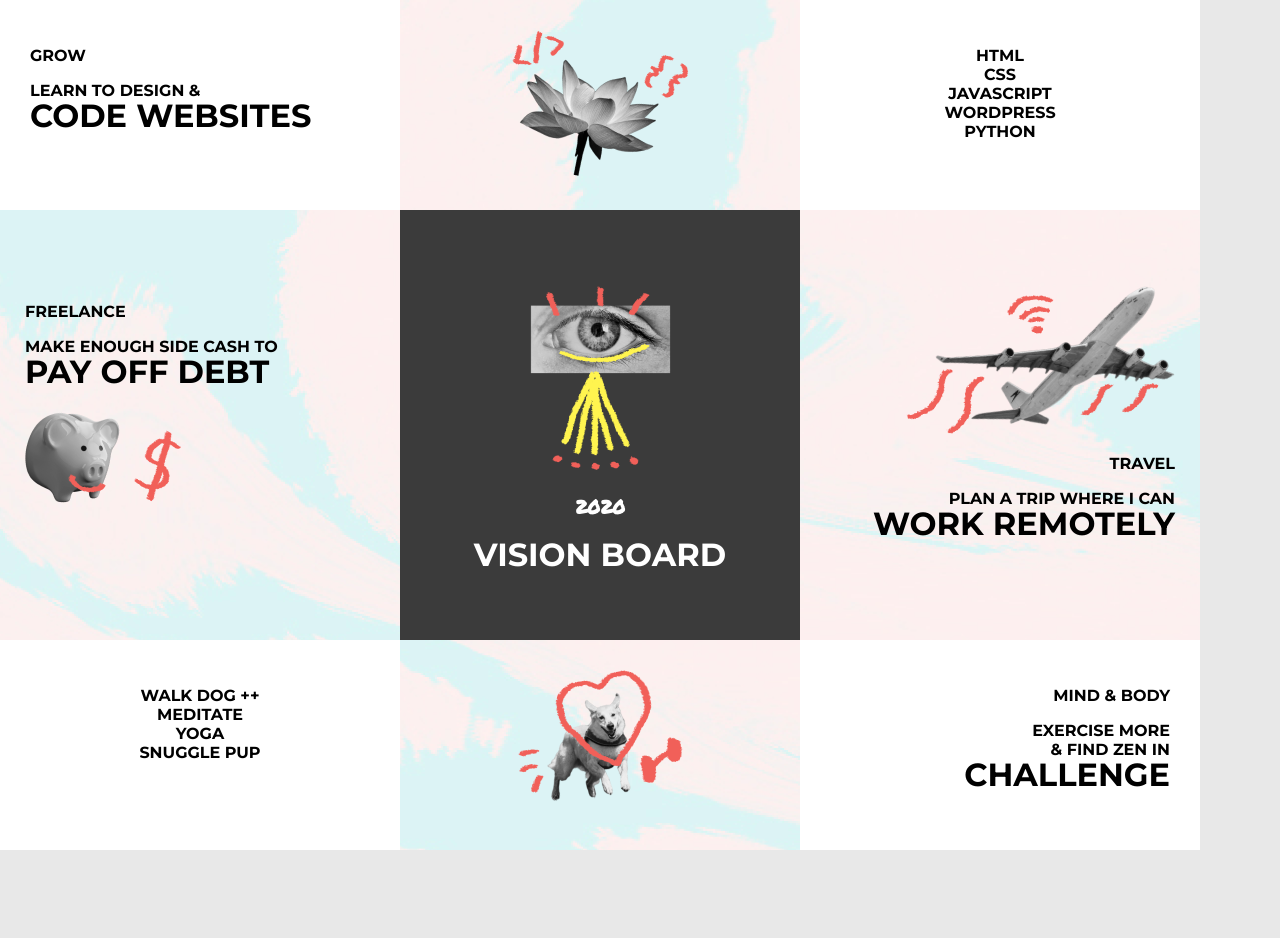
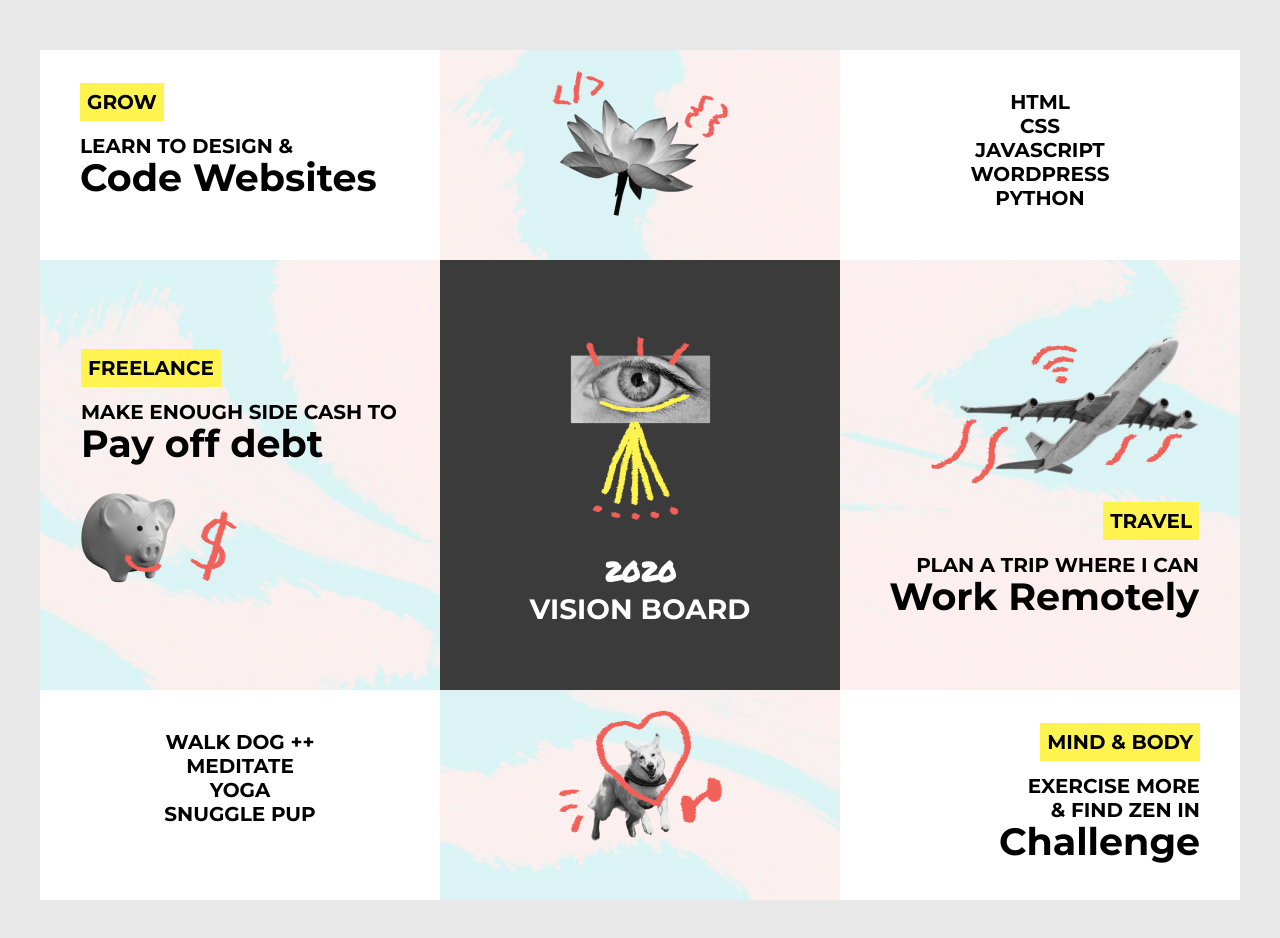
Before and after one commit to lindbergh27/vision-board, a plain HTML site: page index.html in a window 1280 px wide. Before the commit the page ends 850 px from the top, so only its background shows below. Drawn offline with Linux system fonts and the light colour scheme.

Commit message:
finished page

```diff
--- a/css/main.css
+++ b/css/main.css
@@ -1,41 +1,34 @@
-
 body {
-    background-color: #e8e8e8;
-}
-
-p {
-    margin-bottom: 0px;
-}
-
-h1 {
-    /*** line-height: 0px;***/
-    margin-top: -4px;
+    background: #E8E8E8;
 }
 
 #vision-board {
+    margin: 50px auto;
     width: 1200px;
     height: 850px;
     overflow: auto;
-    background-image: url(../img/background.png);
+    background: url('../img/background.png');
+    background-size: cover;
     font-family: 'Montserrat', sans-serif;
+    font-size: 20px;
+	font-weight: 700;
     text-transform: uppercase;
 }
 
 .block {
     float: left;
+    box-sizing: border-box;
     width: 400px;
-    box-sizing: border-box;
 }
 
 .small-block {
+    padding: 20px 40px;
     height: 210px;
-    padding: 30px;
 }
-
 .large-block {
     height: 430px;
-    padding: 76px 25px;
-
+    padding: 76px 41px;
+    /*** padding: 76px 10px 76px 41px;***/
 }
 
 .center {
@@ -57,15 +50,34 @@ h1 {
     background-color: #3B3B3B;
 }
 
-.title {
+h2 {
     color: #ffffff;
+    font-size: 28px;
+    margin-top: 0px;
  }
 
 h3 {
     font-family: 'Permanent Marker', cursive;
+    color: #ffffff;
+    font-size: 27px;
+    margin-bottom: 0px;
+}
 
+.highlight {
+    background-color: #FFF44F;
+    padding: 7px;
+}
+
+
+p {
+    margin-bottom: 0px;
+}
+
+h1 {
+    /*** line-height: 0px;***/
+    margin-top: -4px;
+    text-transform: none;
+    font-size: 38px;
 }
 
 /*** started 2-5-22 ***/
-/*** font-family: 'Permanent Marker', cursive; ***/
-/*** font-family: 'Montserrat', sans-serif; ***/
--- a/index.html
+++ b/index.html
@@ -17,7 +17,7 @@
 <body>
 	<div id="vision-board">
 		<div class="block small-block light-bg">
-			<p>Grow</p>
+			<p><span class="highlight">Grow</span></p>
 			<p>Learn to design &amp;</p>
 			<h1>Code Websites</h1>
 		</div>
@@ -28,7 +28,7 @@
 			<p>HTML<br>CSS<br>JAVASCRIPT<br>WORDPRESS<br>PYTHON</p>
 		</div>
 		<div class="block large-block">
-			<p>Freelance</p>
+			<p><span class="highlight">Freelance</span></p>
 			<p>Make enough side cash to</p>
 			<h1>Pay off debt</h1>
 			<img src="img/piggy.png" alt="pig image">
@@ -36,11 +36,11 @@
 		<div class="block large-block center dark-bg title">
 			<img src="img/eye.png" alt="eye image">
 			<h3>2020</h3>
-			<h1>Vision Board</h1>
+			<h2>Vision Board</h2>
 		</div>
 		<div class="block large-block right">
 			<img src="img/plane.png" alt="plane image">
-			<p>Travel</p>
+			<p><span class="highlight">Travel</span></p>
 			<p>Plan a trip where I can</p>
 			<h1>Work Remotely</h1>
 		</div>
@@ -51,7 +51,7 @@
 			<img src="img/doggo.png" alt="dog image">
 		</div>
 		<div class="block small-block right light-bg">
-			<p>Mind &amp; Body</p>
+			<p><span class="highlight">Mind &amp; Body</span></p>
 			<p>Exercise more<br>&amp; find zen in</p>
 			<h1>Challenge</h1>
 		</div>
```
